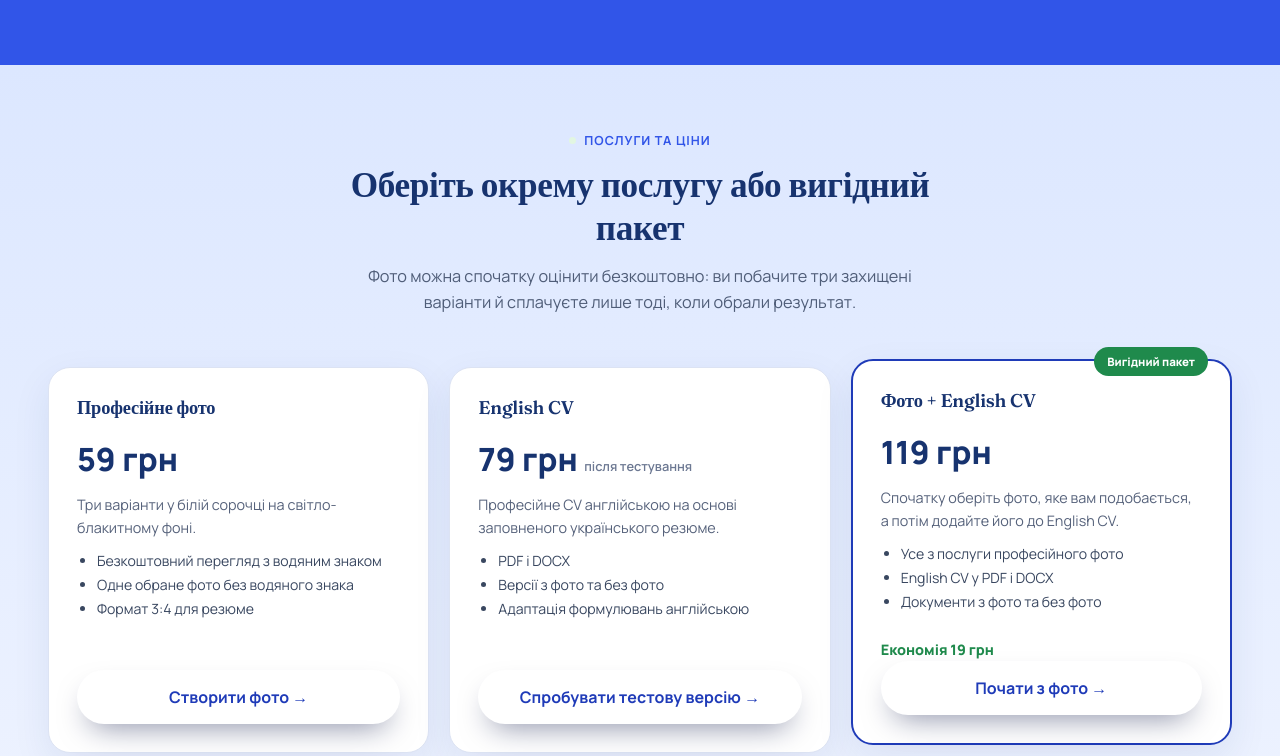
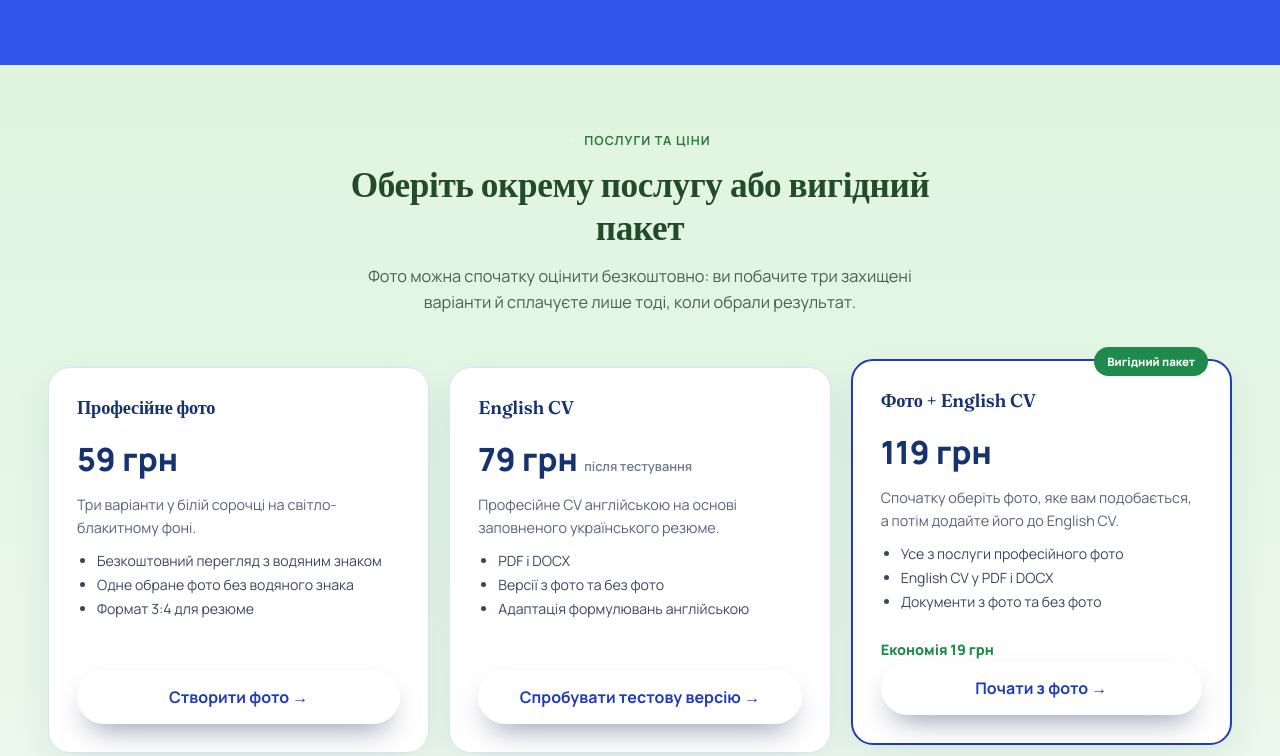
Before and after one commit to nadiiatsykalo127-png/-photo-resume-landing, a website: page index.html in a window 1280 px wide. Shown: the part 3897-4653 px from the top of the page. Drawn offline with Linux system fonts and the light colour scheme.

Commit message:
Change package pricing section to mint

```diff
--- a/index.html
+++ b/index.html
@@ -504,10 +504,10 @@
     .spec-visual{ order:-1; }
   }
 
-  .service-offers{ background:linear-gradient(180deg,#dce7ff 0%,#eef3ff 100%); padding:62px 0; }
-  .service-offers .section-head h2{color:#17336f}
-  .service-offers .section-head>p{color:#4f5d78}
-  .service-offers .eyebrow{color:#3155e8}
+  .service-offers{ background:linear-gradient(180deg,#dff4df 0%,#edf9ed 100%); padding:62px 0; }
+  .service-offers .section-head h2{color:#214b2b}
+  .service-offers .section-head>p{color:#46634d}
+  .service-offers .eyebrow{color:#2f7a3f}
   .offer-grid{ display:grid; grid-template-columns:repeat(3,1fr); gap:20px; margin-top:34px; align-items:stretch; }
   .offer-card{ position:relative; background:#fff; border:1px solid #dce3f3; border-radius:22px; padding:28px; display:flex; flex-direction:column; box-shadow:0 14px 38px rgba(25,47,120,.08); }
   .offer-card.featured{ border:2px solid var(--bg-blue-deep); transform:translateY(-8px); }
```
